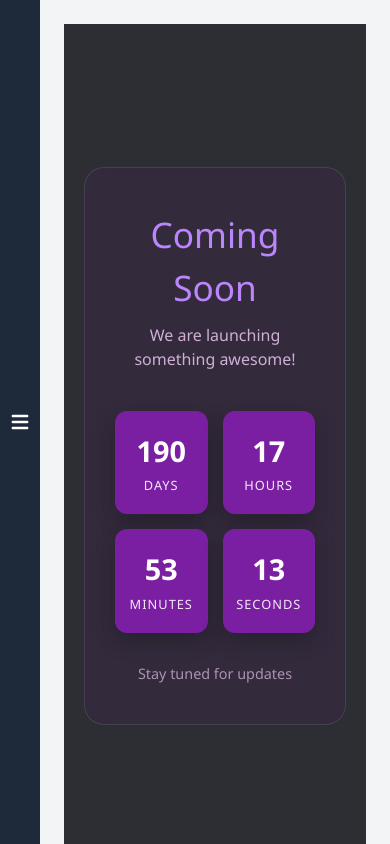
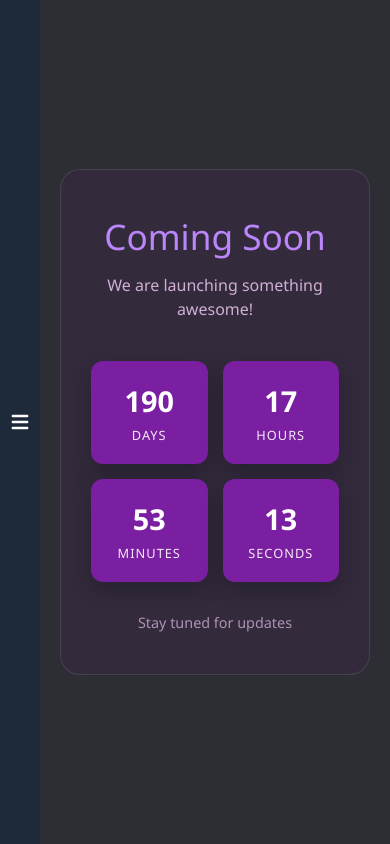
Before and after one commit to Abdullah860259/Cognivus, a Next.js app: page /dashboard in a window 390 px wide. Built offline with nearby package versions, Linux system fonts and the light colour scheme; no server answers.

Commit message:
ads added some virtual changes

```diff
--- a/app/dashboard/mobiledashboard.js
+++ b/app/dashboard/mobiledashboard.js
@@ -64,7 +64,7 @@ export default function MobileDashboard() {
             </div>
 
             {/* Main Content */}
-            <div className="flex-1 bg-gray-100 p-6 md:ml-64 overflow-auto">
+            <div className="flex-1 bg-gray-100 md:p-6 md:ml-64 overflow-auto">
                 {activeComponent}
             </div>
         </div>
```
